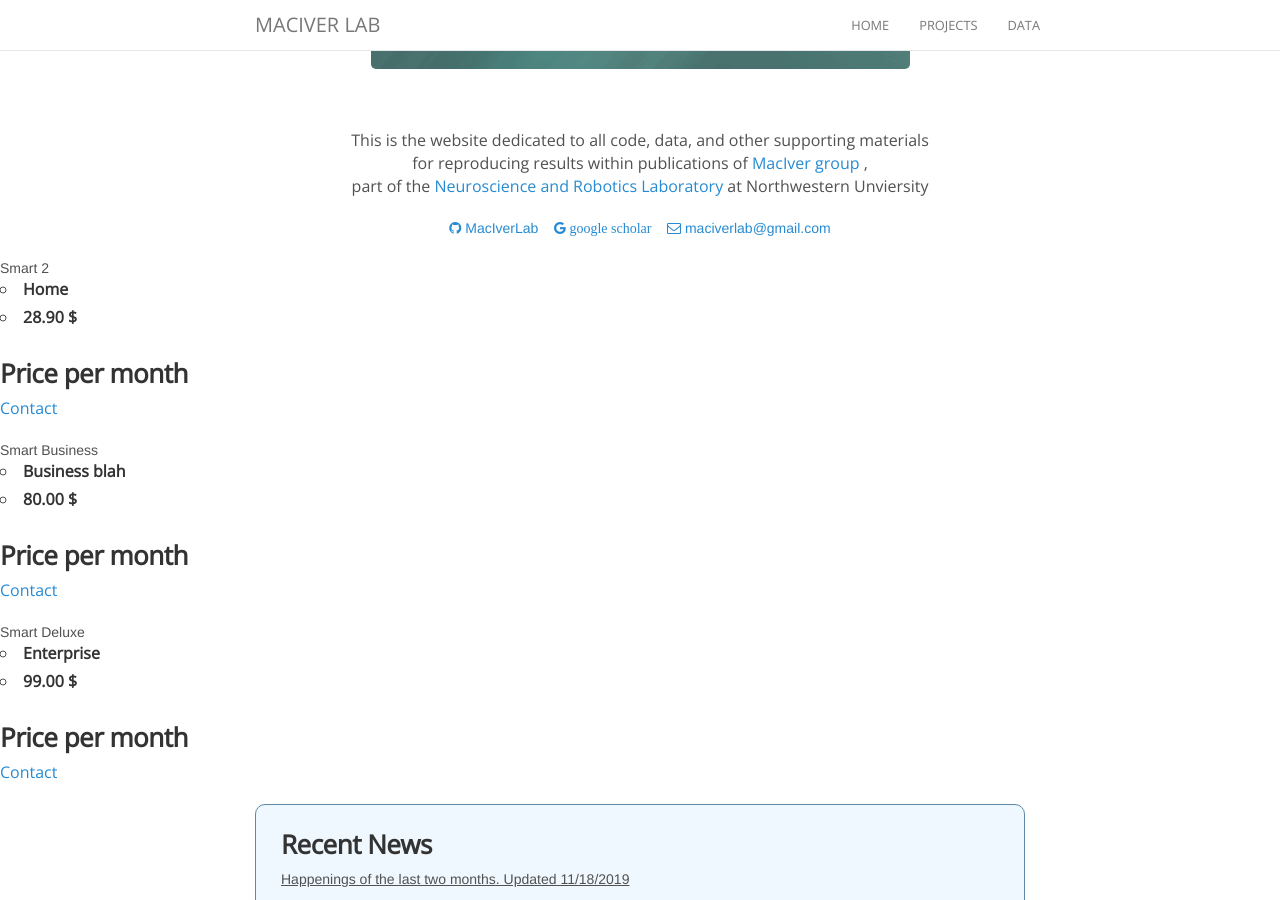
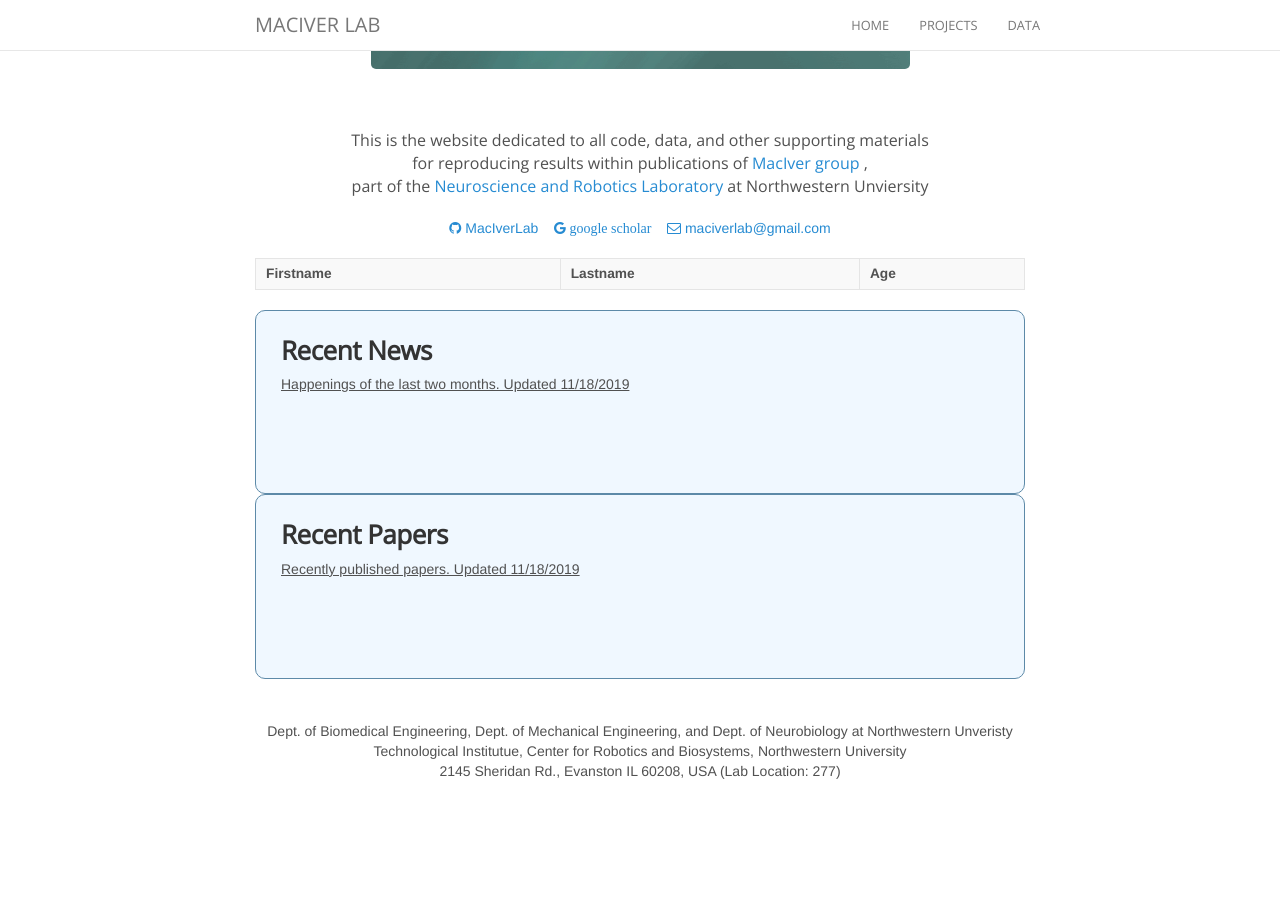
Before and after one commit to maciverlab/maciverlab.github.io, a Jekyll site: the page built from index.html, in a window 1280 px wide and 900 px high, scrolled down 332 px. Built offline with Jekyll 4.4.1, drawn with Linux system fonts in a browser that asks for light colours; nearby versions of some CDN libraries; comment, search, counter and statistics services are not loaded; after the commit the page ends 1155 px from its top, so only the background shows below that.

Commit message:
Update index.html

```diff
--- a/index.html
+++ b/index.html
@@ -15,36 +15,15 @@ layout: default
       <a href="mailto:maciverlab@gmail.com"><i class="fa fa-envelope-o"></i> maciverlab@gmail.com</a>
       </a>
       </p>
-    </header>
-</div>
 
-<div class='container_table'>
-    <div class="pricing_box large radius-left">
-    <div class="header"><span>Smart 2 </span></div>
-    <ul>
-    <li class="even"><strong class="yes">Home</strong></li>
-    <li class="odd"><strong class="yes">28.90 $</strong></li>
-    </ul>
-    <p></p><h3>Price per month</h3><p class="button signup"><a href="http://www.freshdesignweb.com">Contact</a></p></div>
+    <table class="general">
+        <tr>
+        <th>Firstname</th>
+        <th>Lastname</th>
+        <th>Age</th>
+        </tr>
+    </table>
 
-    <div class="pricing_box radius-right"><div class="header"><span>Smart Business</span></div>
-    <ul>
-    <li class="even"><strong class="yes">Business blah</strong></li>
-    <li class="odd"><strong class="yes">80.00 $</strong></li>
-    </ul>
-    <p></p><h3>Price per month</h3><p class="button signup"><a href="http://www.freshdesignweb.com">Contact</a></p>
-    </div>
-    <div class="pricing_box radius-right"><div class="header"><span>Smart Deluxe</span></div>
-    <ul>
-    <li class="even"><strong class="yes">Enterprise</strong></li>
-    <li class="odd"><strong class="yes">99.00 $</strong></li>
-    </ul>
-    <p></p><h3>Price per month</h3><p class="button signup"><a href="http://www.freshdesignweb.com">Contact</a></p>
-    </div>
-</div>
-
-<div class='container'>
-    <header class="masthead text-center">
     <div class="w3-container" style="   background: #f0f8ff; padding: 25px; border-radius:10px; border: 1px solid #5d8aa8">
         <div style="text-align:left">
           <h3> Recent News </h3>
```
